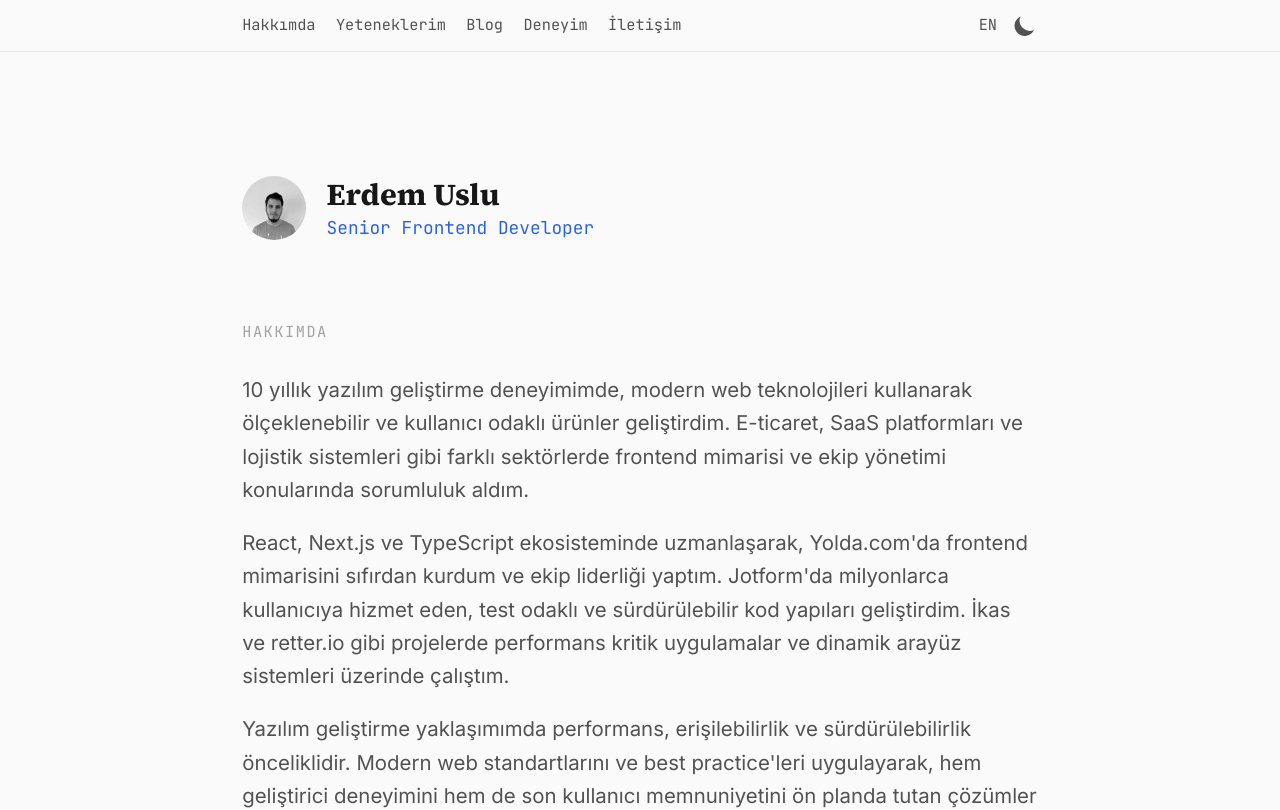
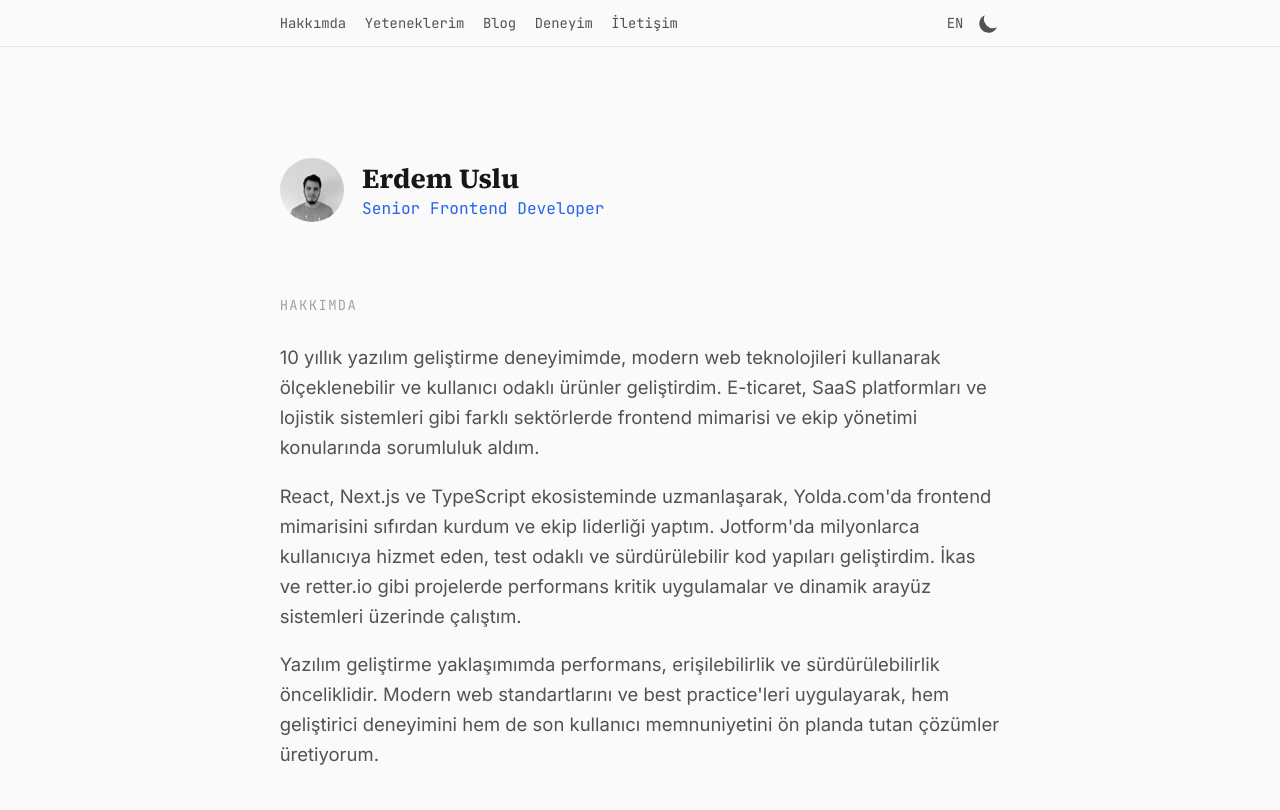
Before and after one commit to erdemuslu/erdemuslucom, a Next.js app: page / in a window 1280 px wide. Shown: the top 810 px of the page. Built offline with nearby package versions, Linux system fonts and the light colour scheme.

Commit message:
feat: update font size v2

```diff
--- a/src/app/globals.css
+++ b/src/app/globals.css
@@ -55,7 +55,7 @@
 }
 
 html {
-  font-size: clamp(16px, calc(0.5vw + 14px), 24px);
+  font-size: clamp(16px, calc(0.35vw + 14px), 24px);
   scroll-behavior: smooth;
 }
 
```
